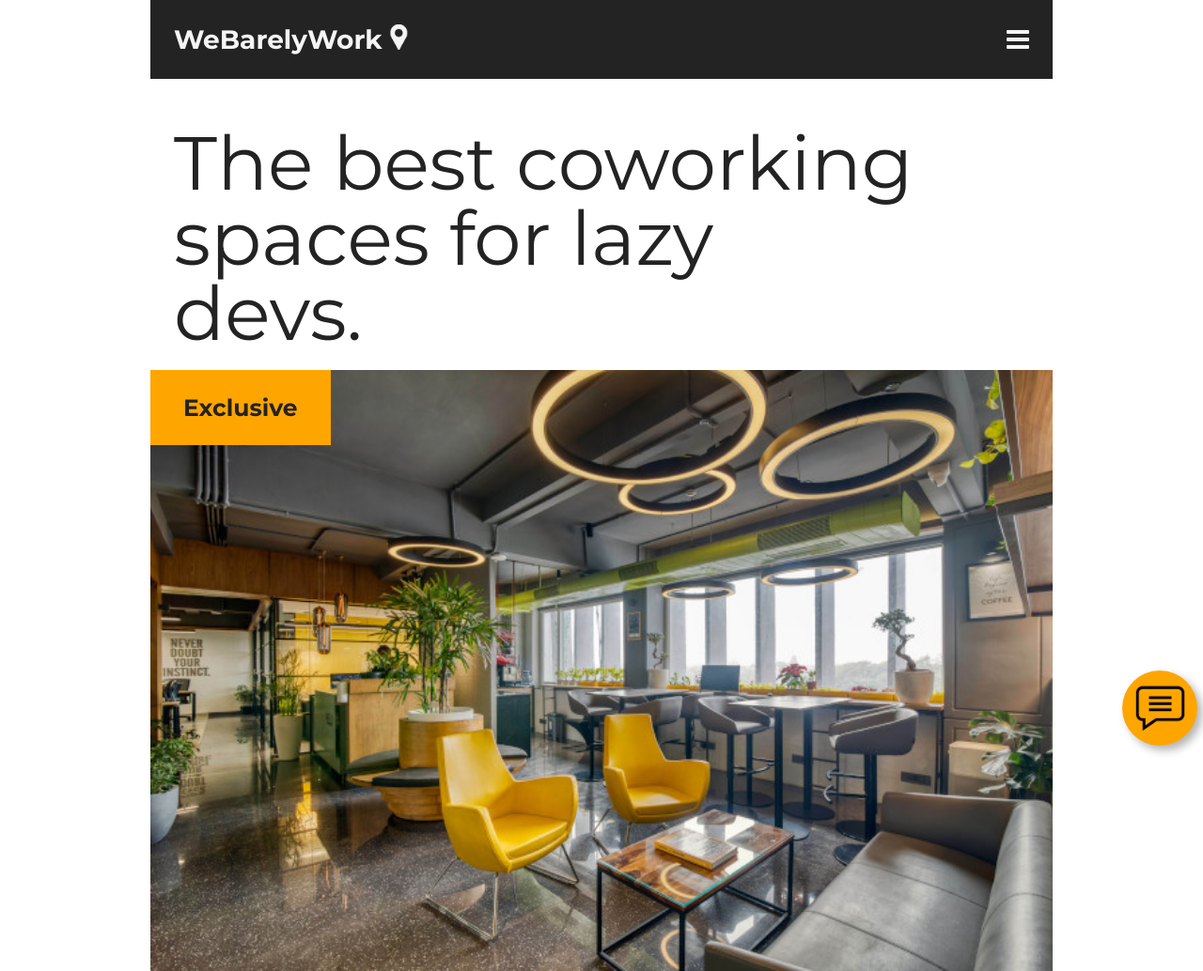
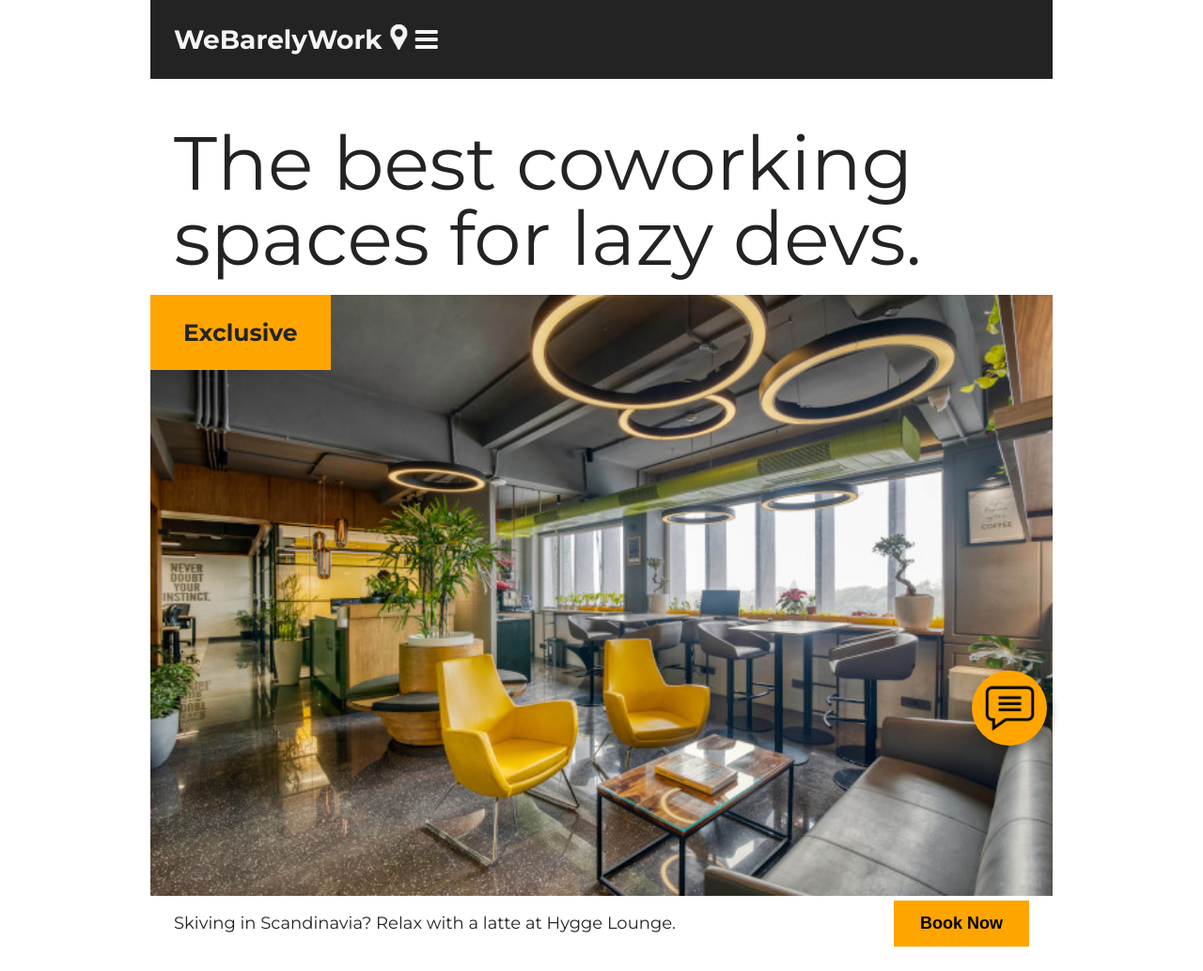
Before and after one commit to idowujames/Simple-Co-working-space-design, a plain HTML site: page index.html in a window 1280 px wide. Shown: the top 1034 px of the page at 94% size. Drawn offline with Linux system fonts and the light colour scheme.

Commit message:
made quick optimization to the project

```diff
--- a/index.css
+++ b/index.css
@@ -1,3 +1,7 @@
+*, *::before, *::after {
+    box-sizing: border-box;
+}
+
 body {
     margin: 0;
     padding: 0;
@@ -7,7 +11,7 @@ body {
 }
 
 .container{
-    width: 960px;
+    max-width: 960px;
     margin: 0 auto;
 }
 
@@ -43,16 +47,10 @@ nav .fa{
 h1{
     font-size: 80px;
     font-weight: 400;
-    margin: 50px 145px 20px 25px;
+    margin: 50px 25px 20px;
     line-height: 1;
 }
-h2{
-    font-size: 25px;
-}
 
-p{
-    font-size: 18px;
-}
 
 .item{
     position: relative;
@@ -66,6 +64,8 @@ p{
 } */
 
 .tag{
+    font-size: 25px;
+    font-weight: 700;
     padding: 25px 35px;
     background-color: orange;
     position: absolute;
@@ -104,6 +104,17 @@ p{
     position: fixed;
     bottom: 6px;
     right: 6px;
+    @media (min-width: 960px) {
+        /*
+          This calculation runs on screen wider than 960px.
+
+          1. (100vw - 960px): Finds the total empty space.
+          2. / 2: Gets the space on just the right side.
+          3. + 6px: Adds 6px of "padding"
+        */
+        right: calc((100vw - 960px) / 2 + 6px);
+    }
+    border: none;
 }
 
 .chat-img{
--- a/index.html
+++ b/index.html
@@ -19,7 +19,7 @@
 						<li>
 							<img src="images/pin.png" class="icon" alt="location">
 						</li>
-						<i class="fa fa-bars"></i>
+						<li><i class="fa fa-bars"></i></li>
 					</ul>
 				</nav>
 			</header>
@@ -31,7 +31,7 @@
 				<section class="item">
 					<img src="images/hygge.jpg" class="item-img" alt="A smart coworking space">
 
-					<h2 class="tag">Exclusive</h2>
+					<span class="tag">Exclusive</span>
 
 					<div class="caption">
 						<p>Skiving in Scandinavia? Relax with a latte at Hygge Lounge.</p>
@@ -56,9 +56,9 @@
 				</section>
 
 			</main>
-			<div class="chat">
-				<img src="images/comment.png" alt="chat button image" class="chat-img">
-			</div>
+			<button class="chat" aria-label="Open chat">
+				<img src="images/comment.png" alt="" class="chat-img">
+			</button>
 		</div>
 	</body>
 </html>
```
